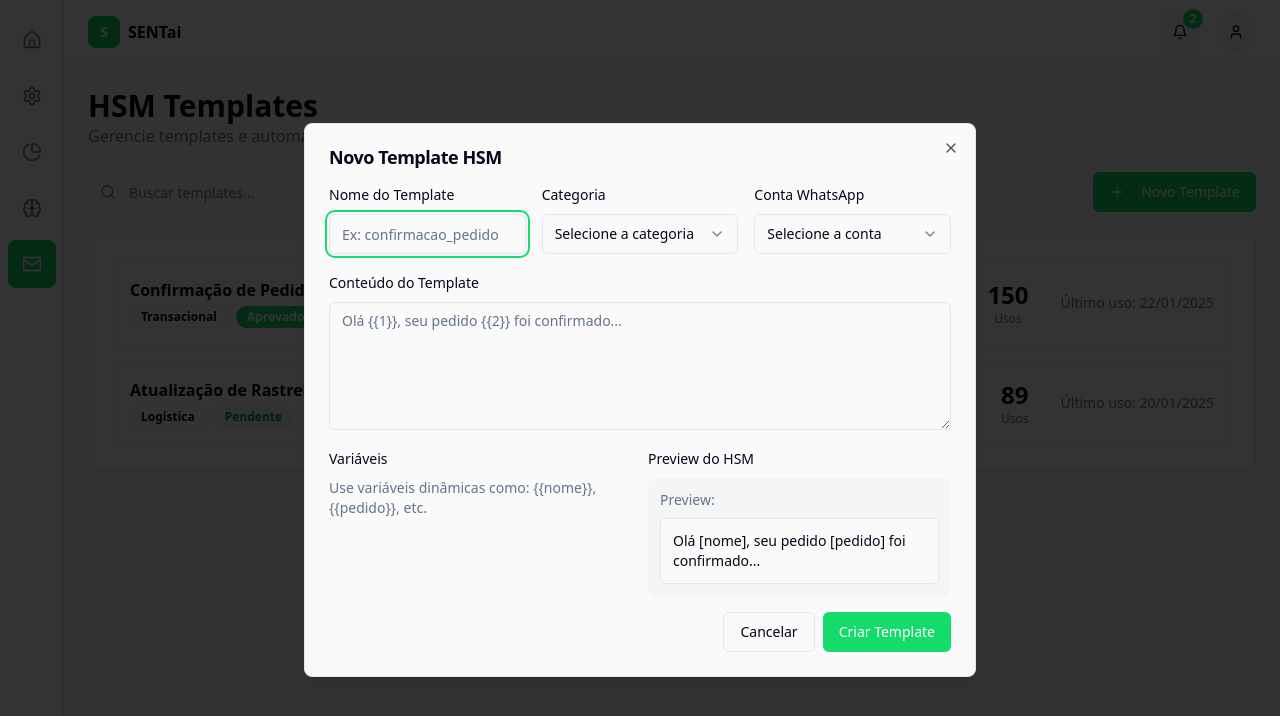
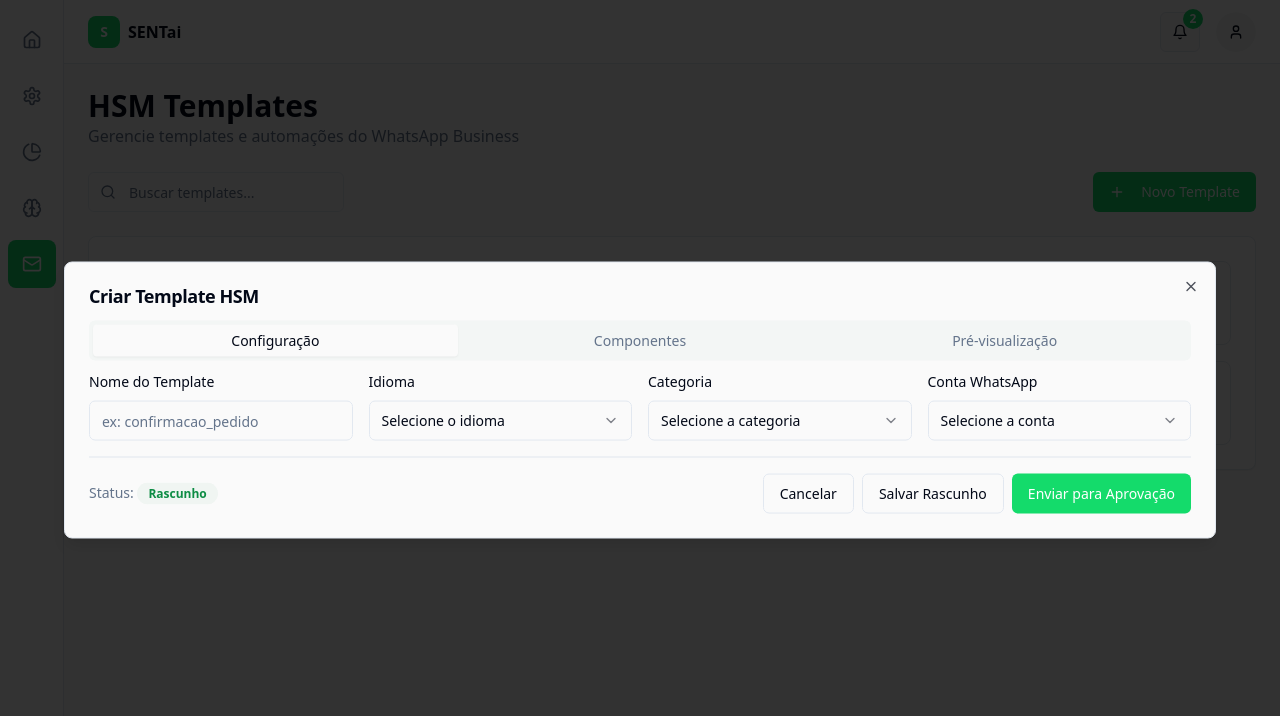
Before and after one commit to tthiagodds/nps-nexus-ai, a React (Vite) app: page /hsm-templates in a window 1280 px wide. Both pictures are taken after a click on the button "Novo Template". Shown: the top 716 px of the page. Built offline with nearby package versions, Linux system fonts and the light colour scheme.

Commit message:
Refactor HSM creation form
The HSM creation form has been made more robust, allowing for the creation of HSMs that will be reflected in Meta. This includes studying Meta's documentation for proper integration.

```diff
--- a/src/pages/HSMTemplates.tsx
+++ b/src/pages/HSMTemplates.tsx
@@ -70,15 +70,36 @@ export default function HSMTemplates() {
                     Novo Template
                   </Button>
                 </DialogTrigger>
-                <DialogContent className="max-w-2xl">
+                <DialogContent className="max-w-6xl max-h-[90vh] overflow-y-auto">
                   <DialogHeader>
-                    <DialogTitle>Novo Template HSM</DialogTitle>
+                    <DialogTitle>Criar Template HSM</DialogTitle>
                   </DialogHeader>
-                  <div className="space-y-4">
-                    <div className="grid grid-cols-1 md:grid-cols-3 gap-4">
+                  <Tabs defaultValue="config" className="w-full">
+                    <TabsList className="grid w-full grid-cols-3">
+                      <TabsTrigger value="config">Configuração</TabsTrigger>
+                      <TabsTrigger value="components">Componentes</TabsTrigger>
+                      <TabsTrigger value="preview">Pré-visualização</TabsTrigger>
+                    </TabsList>
+
+                    <TabsContent value="config" className="space-y-4">
+                      <div className="grid grid-cols-1 md:grid-cols-4 gap-4">
                         <div className="space-y-2">
                           <Label htmlFor="template-name">Nome do Template</Label>
-                        <Input id="template-name" placeholder="Ex: confirmacao_pedido" />
+                          <Input id="template-name" placeholder="ex: confirmacao_pedido" />
+                        </div>
+
+                        <div className="space-y-2">
+                          <Label htmlFor="template-language">Idioma</Label>
+                          <Select>
+                            <SelectTrigger>
+                              <SelectValue placeholder="Selecione o idioma" />
+                            </SelectTrigger>
+                            <SelectContent>
+                              <SelectItem value="pt_BR">Português (BR)</SelectItem>
+                              <SelectItem value="en_US">English (US)</SelectItem>
+                              <SelectItem value="es_ES">Español</SelectItem>
+                            </SelectContent>
+                          </Select>
                         </div>
 
                         <div className="space-y-2">
@@ -88,9 +109,9 @@ export default function HSMTemplates() {
                               <SelectValue placeholder="Selecione a categoria" />
                             </SelectTrigger>
                             <SelectContent>
-                            <SelectItem value="transactional">Transacional</SelectItem>
-                            <SelectItem value="marketing">Marketing</SelectItem>
-                            <SelectItem value="utility">Utilitário</SelectItem>
+                              <SelectItem value="MARKETING">Marketing</SelectItem>
+                              <SelectItem value="UTILITY">Utilitário</SelectItem>
+                              <SelectItem value="AUTHENTICATION">Autenticação</SelectItem>
                             </SelectContent>
                           </Select>
                         </div>
@@ -102,47 +123,183 @@ export default function HSMTemplates() {
                               <SelectValue placeholder="Selecione a conta" />
                             </SelectTrigger>
                             <SelectContent>
-                            <SelectItem value="enterprise">WhatsApp Business API (Enterprise)</SelectItem>
-                            <SelectItem value="business">WhatsApp Business (WAHA)</SelectItem>
+                              <SelectItem value="waba-1">WABA - Empresa Principal</SelectItem>
+                              <SelectItem value="waba-2">WABA - Filial Norte</SelectItem>
+                              <SelectItem value="waha-1">WAHA - Suporte</SelectItem>
                             </SelectContent>
                           </Select>
                         </div>
                       </div>
+                    </TabsContent>
 
-                    <div className="space-y-2">
-                      <Label htmlFor="template-content">Conteúdo do Template</Label>
-                      <Textarea
-                        id="template-content"
-                        placeholder="Olá {{1}}, seu pedido {{2}} foi confirmado..."
-                        className="h-32"
-                      />
-                    </div>
-
+                    <TabsContent value="components" className="space-y-6">
+                      {/* Header Component */}
+                      <Card>
+                        <CardHeader>
+                          <CardTitle className="text-sm">Cabeçalho (Opcional)</CardTitle>
+                        </CardHeader>
+                        <CardContent className="space-y-4">
                           <div className="grid grid-cols-1 md:grid-cols-2 gap-4">
                             <div className="space-y-2">
-                        <Label>Variáveis</Label>
-                        <div className="text-sm text-muted-foreground">
-                          Use variáveis dinâmicas como: {`{{nome}}, {{pedido}}`}, etc.
+                              <Label>Tipo</Label>
+                              <Select>
+                                <SelectTrigger>
+                                  <SelectValue placeholder="Selecione o tipo" />
+                                </SelectTrigger>
+                                <SelectContent>
+                                  <SelectItem value="TEXT">Texto</SelectItem>
+                                  <SelectItem value="IMAGE">Imagem</SelectItem>
+                                  <SelectItem value="VIDEO">Vídeo</SelectItem>
+                                  <SelectItem value="DOCUMENT">Documento</SelectItem>
+                                </SelectContent>
+                              </Select>
+                            </div>
+                            <div className="space-y-2">
+                              <Label>Conteúdo</Label>
+                              <Input placeholder="Texto do cabeçalho ou URL da mídia" />
+                            </div>
+                          </div>
+                        </CardContent>
+                      </Card>
+
+                      {/* Body Component */}
+                      <Card>
+                        <CardHeader>
+                          <CardTitle className="text-sm">Corpo (Obrigatório)</CardTitle>
+                        </CardHeader>
+                        <CardContent className="space-y-4">
+                          <div className="space-y-2">
+                            <Label>Mensagem</Label>
+                            <Textarea
+                              placeholder="Olá {{1}}, seu pedido {{2}} foi confirmado com sucesso!"
+                              className="h-24"
+                            />
+                            <div className="text-xs text-muted-foreground">
+                              Use variáveis como: {`{{1}}, {{2}}`}, etc. para conteúdo dinâmico
+                            </div>
+                          </div>
+                        </CardContent>
+                      </Card>
+
+                      {/* Footer Component */}
+                      <Card>
+                        <CardHeader>
+                          <CardTitle className="text-sm">Rodapé (Opcional)</CardTitle>
+                        </CardHeader>
+                        <CardContent>
+                          <div className="space-y-2">
+                            <Label>Texto do Rodapé</Label>
+                            <Input placeholder="Texto adicional, como informações de contato" />
+                          </div>
+                        </CardContent>
+                      </Card>
+
+                      {/* Buttons Component */}
+                      <Card>
+                        <CardHeader>
+                          <CardTitle className="text-sm">Botões (Opcional)</CardTitle>
+                        </CardHeader>
+                        <CardContent className="space-y-4">
+                          <div className="space-y-4">
+                            <div className="grid grid-cols-1 md:grid-cols-3 gap-4 p-4 border rounded-lg">
+                              <div className="space-y-2">
+                                <Label>Tipo</Label>
+                                <Select>
+                                  <SelectTrigger>
+                                    <SelectValue placeholder="Tipo do botão" />
+                                  </SelectTrigger>
+                                  <SelectContent>
+                                    <SelectItem value="QUICK_REPLY">Resposta Rápida</SelectItem>
+                                    <SelectItem value="URL">URL</SelectItem>
+                                    <SelectItem value="PHONE_NUMBER">Telefone</SelectItem>
+                                  </SelectContent>
+                                </Select>
+                              </div>
+                              <div className="space-y-2">
+                                <Label>Texto</Label>
+                                <Input placeholder="Texto do botão" />
+                              </div>
+                              <div className="space-y-2">
+                                <Label>Valor</Label>
+                                <Input placeholder="URL, telefone ou payload" />
+                              </div>
+                            </div>
+                            <Button variant="outline" size="sm">
+                              <Plus className="h-4 w-4 mr-2" />
+                              Adicionar Botão
+                            </Button>
+                          </div>
+                        </CardContent>
+                      </Card>
+                    </TabsContent>
+
+                    <TabsContent value="preview" className="space-y-4">
+                      <div className="grid grid-cols-1 lg:grid-cols-2 gap-6">
+                        <div className="space-y-4">
+                          <Label>Variáveis de Exemplo</Label>
+                          <div className="space-y-2">
+                            <div className="grid grid-cols-2 gap-2">
+                              <Label className="text-xs">{`{{1}}`}</Label>
+                              <Input placeholder="João Silva" className="text-sm" />
+                            </div>
+                            <div className="grid grid-cols-2 gap-2">
+                              <Label className="text-xs">{`{{2}}`}</Label>
+                              <Input placeholder="#12345" className="text-sm" />
+                            </div>
                           </div>
                         </div>
 
+                        <div className="space-y-4">
+                          <Label>Preview do WhatsApp</Label>
+                          <div className="max-w-sm mx-auto">
+                            <div className="bg-[#128C7E] p-4 rounded-t-lg">
+                              <div className="flex items-center gap-2 text-white">
+                                <div className="w-8 h-8 bg-white/20 rounded-full flex items-center justify-center">
+                                  <MessageSquare className="h-4 w-4" />
+                                </div>
+                                <div>
+                                  <div className="font-semibold text-sm">Empresa</div>
+                                  <div className="text-xs opacity-75">online</div>
+                                </div>
+                              </div>
+                            </div>
+                            <div className="bg-[#ECE5DD] p-4 min-h-[300px] rounded-b-lg">
+                              <div className="bg-white p-3 rounded-lg shadow-sm max-w-xs">
                                 <div className="space-y-2">
-                        <Label>Preview do HSM</Label>
-                        <div className="p-3 bg-muted rounded-lg">
-                          <div className="text-sm text-muted-foreground mb-2">Preview:</div>
-                          <div className="bg-background p-3 rounded border text-sm">
-                            Olá [nome], seu pedido [pedido] foi confirmado...
+                                  <div className="text-xs text-gray-500 font-medium">CABEÇALHO</div>
+                                  <div className="text-sm font-semibold">Seu pedido foi confirmado!</div>
+                                  <div className="text-sm">Olá João Silva, seu pedido #12345 foi confirmado com sucesso!</div>
+                                  <div className="text-xs text-gray-500 mt-2">Empresa - Suporte</div>
+                                  <div className="flex gap-1 mt-2">
+                                    <Button size="sm" variant="outline" className="text-xs h-6">
+                                      Ver Pedido
+                                    </Button>
+                                    <Button size="sm" variant="outline" className="text-xs h-6">
+                                      Contato
+                                    </Button>
                                   </div>
                                 </div>
                               </div>
                             </div>
+                          </div>
+                        </div>
+                      </div>
+                    </TabsContent>
+                  </Tabs>
 
-                    <div className="flex justify-end gap-2">
+                  <div className="flex justify-between items-center pt-4 border-t">
+                    <div className="text-sm text-muted-foreground">
+                      Status: <Badge variant="secondary">Rascunho</Badge>
+                    </div>
+                    <div className="flex gap-2">
                       <Button variant="outline" onClick={() => setShowTemplateForm(false)}>
                         Cancelar
                       </Button>
+                      <Button variant="outline">
+                        Salvar Rascunho
+                      </Button>
                       <Button onClick={() => setShowTemplateForm(false)}>
-                        Criar Template
+                        Enviar para Aprovação
                       </Button>
                     </div>
                   </div>
```
Lines whose indentation alone changed are shown as unchanged.
